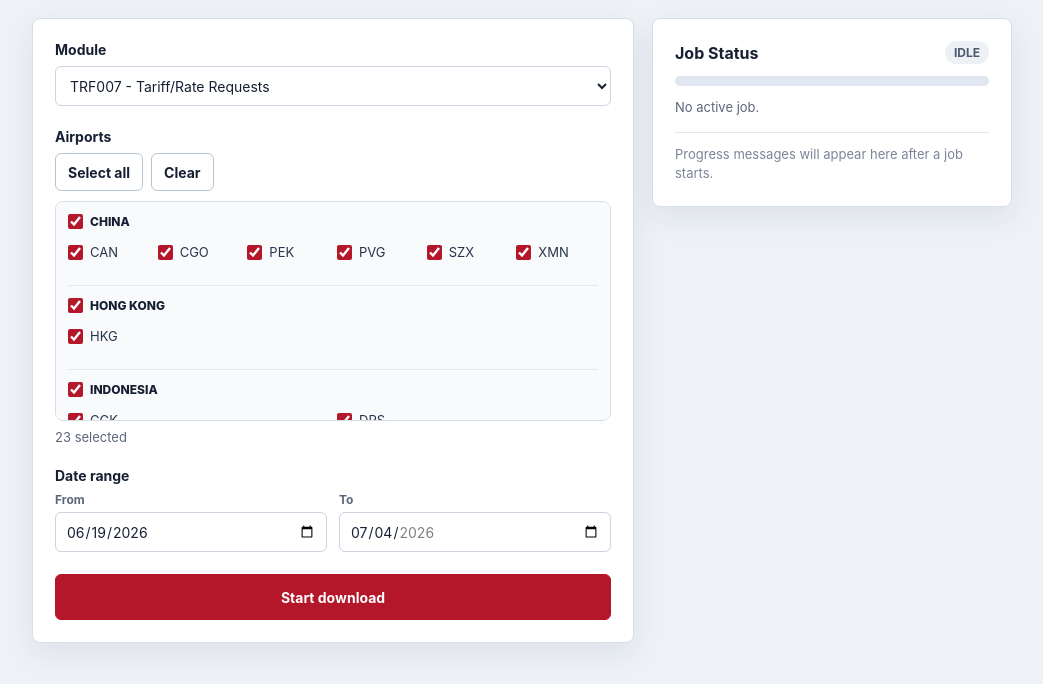
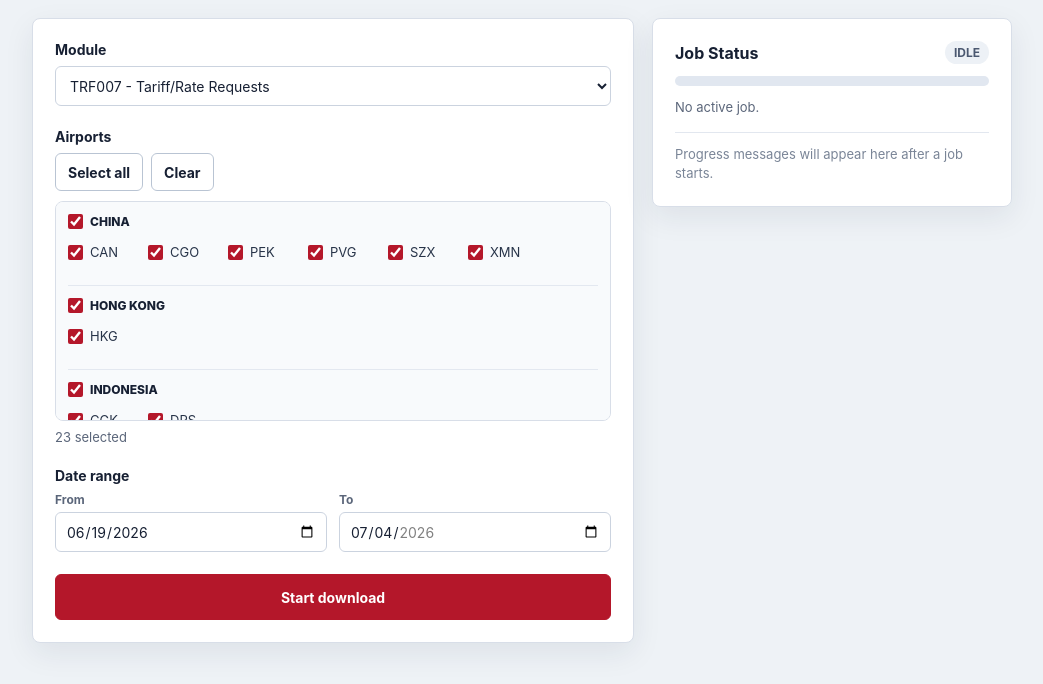
Before and after one commit to sharon-gf/avianca-icargo, a Flask app: page / in a window 1280 px wide. Shown: the part 79-763 px from the top of the page, without its empty margins (118-1161 px from the left). Run offline with Flask 3, Linux system fonts and the light colour scheme.

Commit message:
Update index.html

```diff
--- a/templates/index.html
+++ b/templates/index.html
@@ -198,8 +198,9 @@
 
         .country-airports {
             display: grid;
-            grid-template-columns: repeat(auto-fit, minmax(72px, 1fr));
+            grid-template-columns: repeat(auto-fill, 72px);
             gap: 8px;
+            justify-content: start;
             border-bottom: 1px solid #e3e8f0;
             padding-bottom: 10px;
         }
```
